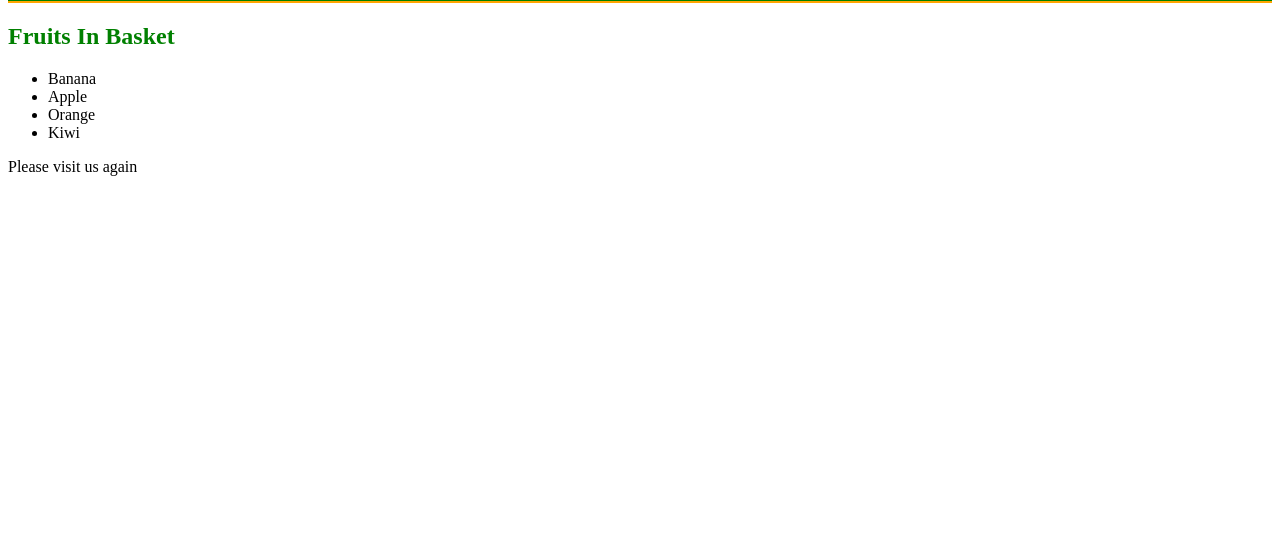
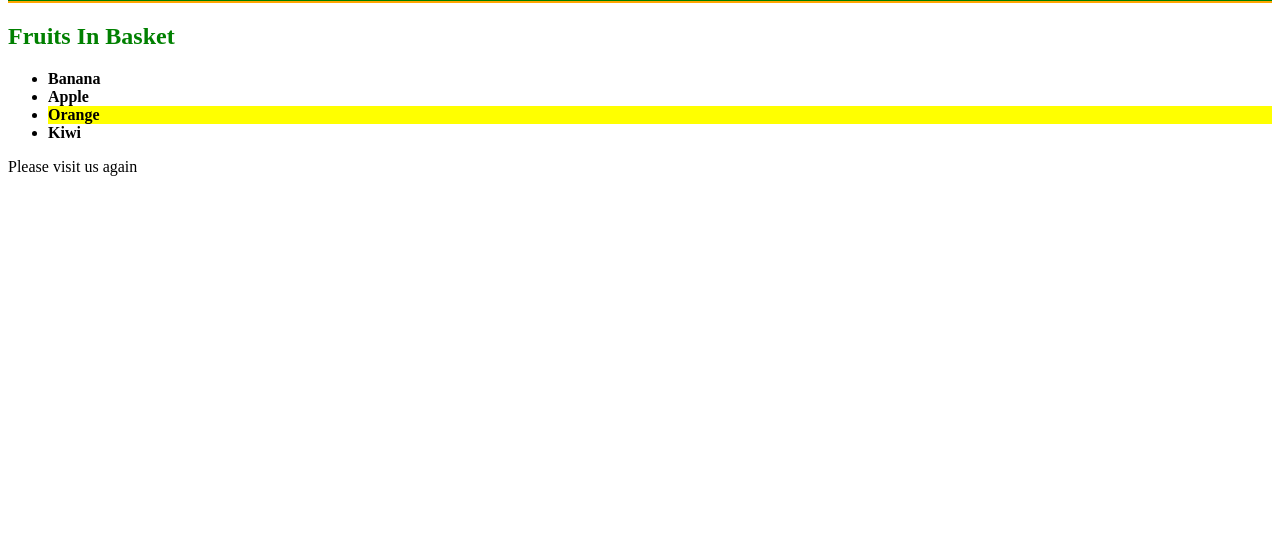
Before and after one commit to SwatiGi/MyProfile, a plain HTML site: page index.html in a window 1280 px wide. Shown: the part 248-800 px from the top of the page. Drawn offline with Linux system fonts and the light colour scheme.

Commit message:
add color for li

```diff
--- a/index.html
+++ b/index.html
@@ -39,6 +39,14 @@ let visit = document.getElementById('thanks');
 let para = document.createElement('p');
 para.textContent = 'Please visit us again';
 visit.appendChild(para)
+
+
+let font = document.getElementsByClassName('fruit');
+for (let i = 0; i < font.length; i++){
+
+font[i].style.fontWeight = 'bold'
+}
+font[2].style.backgroundColor = 'yellow'
 </script>
 </body>
 </html>
```
